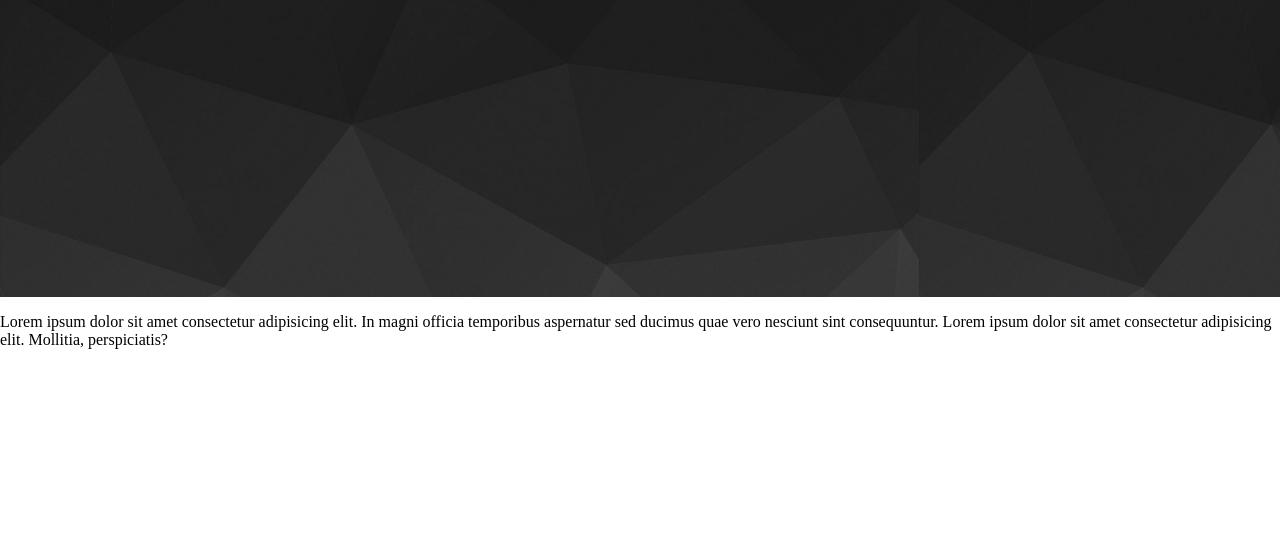
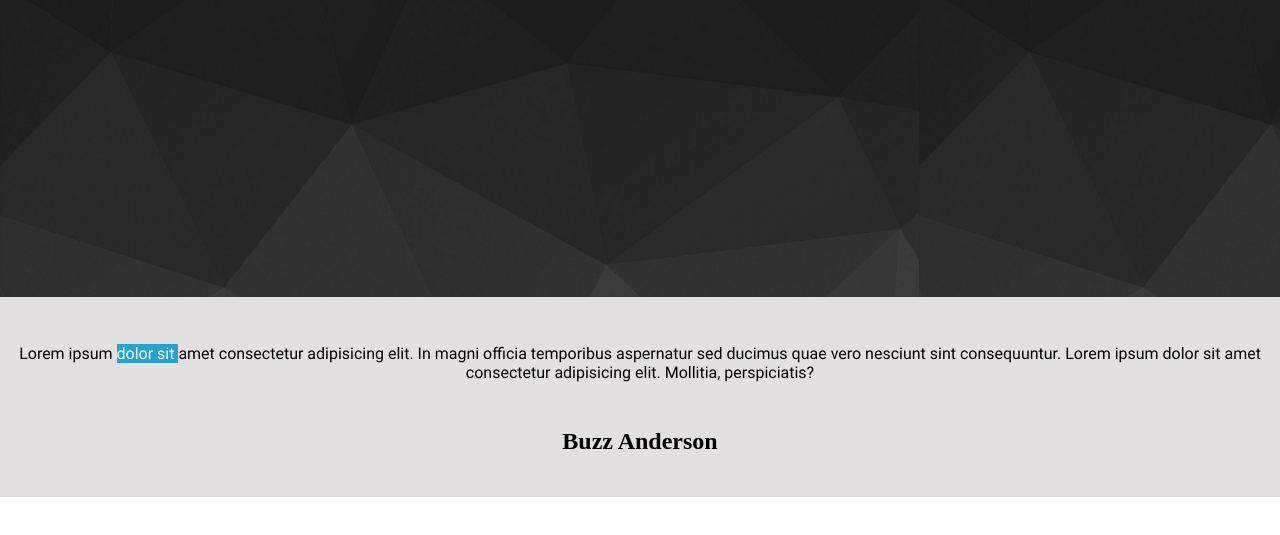
Before and after one commit to JamilaaH/html-sass-flati-siteweb, a website: page index.html in a window 1280 px wide. Shown: the part 71-606 px from the top of the page. Drawn offline with Linux system fonts and the light colour scheme.

Commit message:
projet initialisé

```diff
--- a/index.html
+++ b/index.html
@@ -33,8 +33,12 @@
     <!-- section 1 -->
 
     <section class="section1">
-        <p>Lorem ipsum <span class="surligne">dolor</span> sit amet consectetur adipisicing elit. In magni officia temporibus aspernatur sed <span class="gras-bleu">ducimus</span> quae vero nesciunt sint consequuntur. Lorem ipsum dolor sit amet consectetur <span class="gras-grey"> adipisicing elit. </span> Mollitia, perspiciatis?</p>
+        <p>Lorem ipsum <span class="surligne">dolor sit </span>amet consectetur adipisicing elit. In magni officia temporibus aspernatur sed <span class="gras-bleu">ducimus</span> quae vero nesciunt sint consequuntur. Lorem ipsum dolor sit amet consectetur <span class="gras-grey"> adipisicing elit. </span> Mollitia, perspiciatis?</p>
+        <h2>Buzz Anderson</h2>
     </section>
+
+
+    <!-- section 2 -->
 
 
 </body>
--- a/src/sass/modules/_section1.sass
+++ b/src/sass/modules/_section1.sass
@@ -0,0 +1,15 @@
+.section1
+    background-color: $colorBeige
+    height: 200px
+    display: flex
+    flex-direction: column
+    align-items: center
+    justify-content: center
+    p
+        padding: 10px
+        font-family: "roboto-regular"
+        text-align: center
+
+        .surligne
+            background-color:#26A2CC
+            color: white
```
Also changed, not shown: public/css/app.css.
